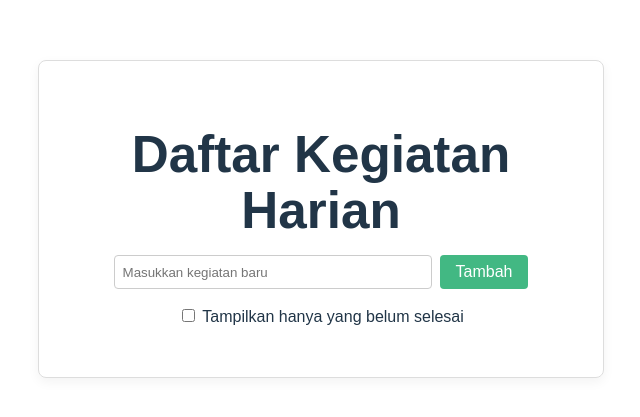
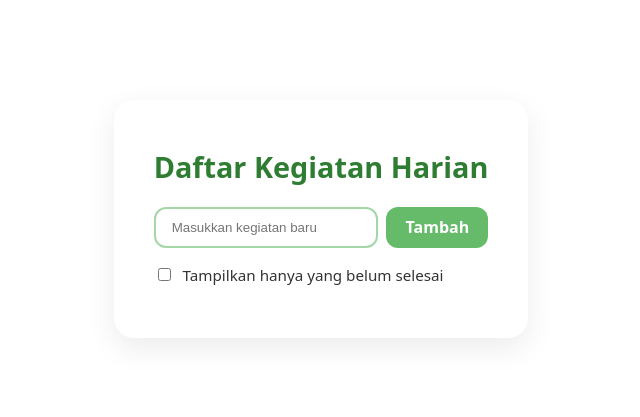
Before and after one commit to Yongki123869/32-pbk-uts-233510379, a Vue app: page / in a window 1280 px wide. Shown: the part 181-598 px from the top of the page, without its empty margins (319-959 px from the left). Built offline with nearby package versions, Linux system fonts and the light colour scheme.

Commit message:
Buat tampilan aplikasi semenarik mungkin (ditambah CSS yang enak dipandang mata)

```diff
--- a/src/App.vue
+++ b/src/App.vue
@@ -83,82 +83,134 @@ const filteredActivities = computed(() =>
 </template>
 
 <style scoped>
+* {
+  box-sizing: border-box;
+}
+
+body {
+  background: linear-gradient(145deg, #e0f7fa, #f1f8e9);
+  font-family: 'Segoe UI', Tahoma, Geneva, Verdana, sans-serif;
+  margin: 0;
+  padding: 0;
+}
+
 .container {
-  max-width: 500px;
-  margin: 2rem auto;
-  padding: 2rem;
-  border: 1px solid #ddd;
-  border-radius: 8px;
-  box-shadow: 0 4px 12px rgba(0, 0, 0, 0.05);
+  max-width: 600px;
+  margin: 3rem auto;
+  padding: 2rem 2.5rem;
+  background-color: #ffffff;
+  border-radius: 20px;
+  box-shadow: 0 10px 30px rgba(0, 0, 0, 0.08);
   text-align: center;
-  font-family: Arial, sans-serif;
+  transition: all 0.3s ease-in-out;
 }
 
 h1 {
-  margin-bottom: 1rem;
+  font-size: 1.8rem;
+  color: #2e7d32;
+  margin-bottom: 1.5rem;
+  font-weight: 600;
 }
 
 .form {
   display: flex;
+  gap: 0.5rem;
+  margin-bottom: 1rem;
   justify-content: center;
-  margin-bottom: 1rem;
+}
+
+input[type="text"] {
+  padding: 0.6rem 1rem;
+  flex: 1;
+  border: 2px solid #a5d6a7;
+  border-radius: 12px;
+  outline: none;
+  transition: 0.3s;
+}
+
+input[type="text"]:focus {
+  border-color: #66bb6a;
+  box-shadow: 0 0 0 2px rgba(102, 187, 106, 0.2);
+}
+
+button {
+  padding: 0.6rem 1.2rem;
+  background: #66bb6a;
+  color: white;
+  font-weight: 600;
+  border: none;
+  border-radius: 12px;
+  cursor: pointer;
+  transition: background 0.3s;
+}
+
+button:hover {
+  background: #4caf50;
 }
 
 .filter {
-  margin-bottom: 1rem;
+  margin-bottom: 1.2rem;
+  color: #333;
+  font-size: 0.95rem;
+  text-align: left;
 }
 
-input[type="text"] {
-  padding: 0.5rem;
-  width: 60%;
+.filter input {
   margin-right: 0.5rem;
-  border: 1px solid #ccc;
-  border-radius: 4px;
-}
-
-button {
-  padding: 0.5rem 1rem;
-  background-color: #42b883;
-  color: white;
-  border: none;
-  border-radius: 4px;
-  cursor: pointer;
-}
-
-button:hover {
-  background-color: #369b72;
+  accent-color: #66bb6a;
 }
 
 .list {
   list-style: none;
   padding: 0;
-  text-align: left;
+  margin-top: 1rem;
 }
 
 .activity-item {
+  background-color: #f9fbe7;
+  margin-bottom: 0.8rem;
+  padding: 0.75rem 1rem;
+  border-radius: 12px;
   display: flex;
+  align-items: center;
   justify-content: space-between;
-  align-items: center;
-  padding: 0.5rem;
-  border-bottom: 1px solid #eee;
+  transition: transform 0.2s;
+  box-shadow: 0 4px 8px rgba(102, 187, 106, 0.1);
+}
+
+.activity-item:hover {
+  transform: scale(1.01);
+}
+
+.activity-item input[type="checkbox"] {
+  margin-right: 0.75rem;
+  transform: scale(1.2);
+  accent-color: #66bb6a;
+}
+
+.activity-item span {
+  flex: 1;
+  font-size: 1rem;
+  color: #333;
+}
+
+.completed {
+  text-decoration: line-through;
+  color: #9e9e9e;
 }
 
 .remove-btn {
-  background-color: #ff5f5f;
+  background-color: #ef5350;
   border: none;
-  padding: 0.3rem 0.7rem;
+  padding: 0.4rem 0.9rem;
   color: white;
-  border-radius: 4px;
+  font-size: 0.85rem;
+  border-radius: 10px;
   cursor: pointer;
+  transition: background 0.3s;
 }
 
 .remove-btn:hover {
-  background-color: #e04848;
-}
-
-/* Style untuk menandakan kegiatan yang selesai */
-.completed {
-  text-decoration: line-through;
-  color: gray;
+  background-color: #d32f2f;
 }
 </style>
```
